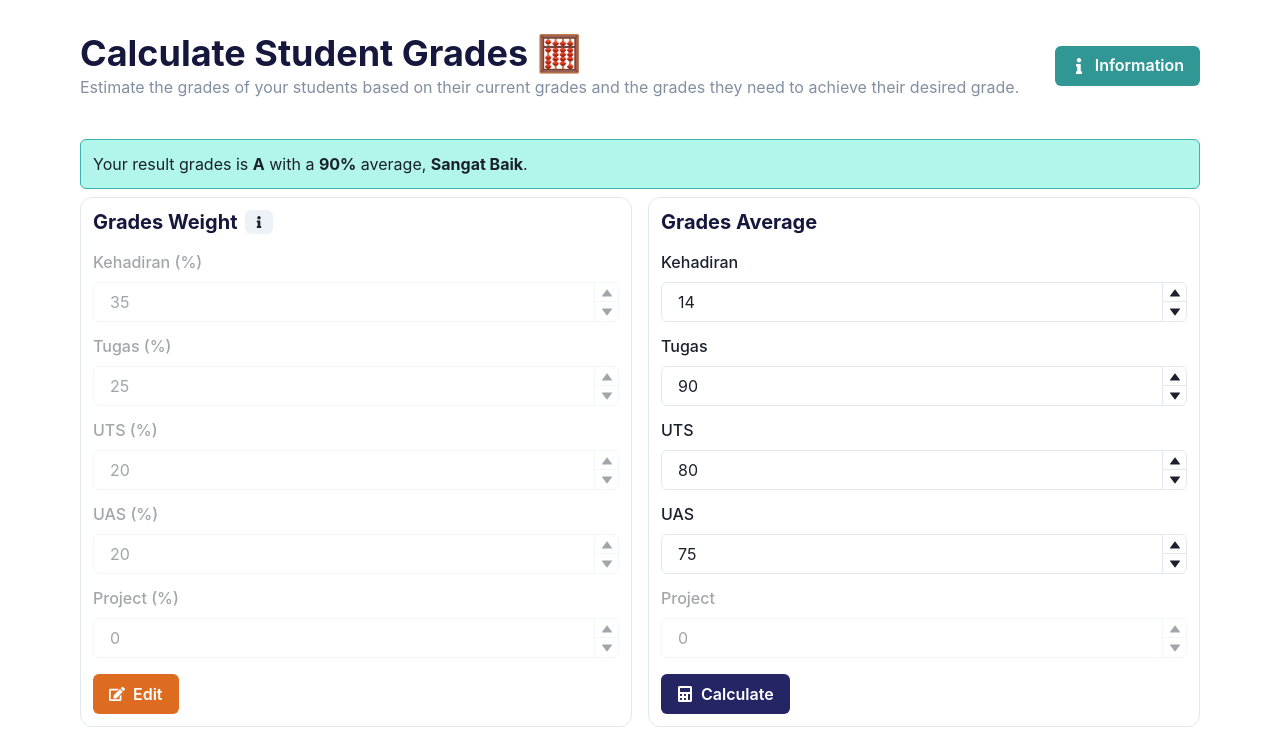
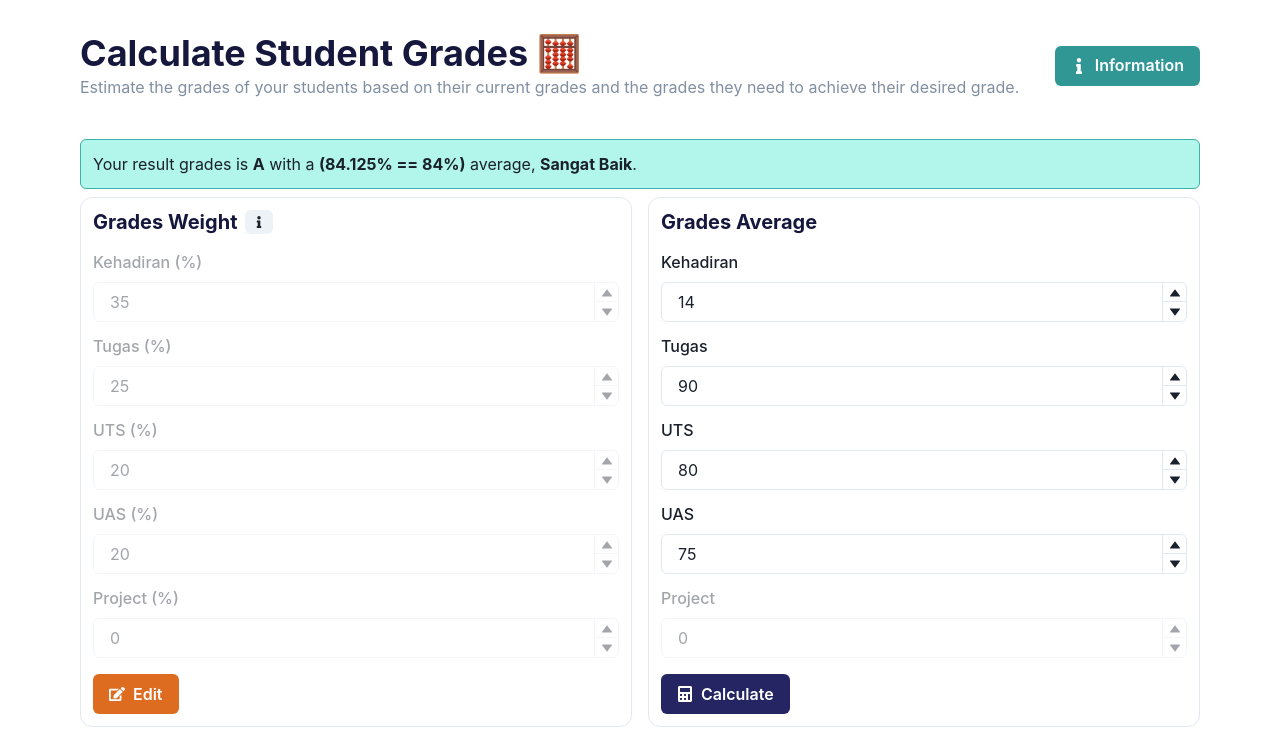
Before and after one commit to Ikram-Maulana/tugas-tsdp1, a Next.js app: page / in a window 1280 px wide. Shown: the top 735 px of the page. Built offline with nearby package versions, Linux system fonts and the light colour scheme.

Commit message:
Feat(Main): Main Logic
- Main logic but not dynamic for new data

```diff
--- a/pages/index.tsx
+++ b/pages/index.tsx
@@ -44,7 +44,7 @@ import {
 } from "@chakra-ui/react";
 import { GetStaticProps } from "next";
 import Head from "next/head";
-import { useRef, useState } from "react";
+import { useEffect, useRef, useState } from "react";
 import { FieldValues, SubmitHandler, useForm } from "react-hook-form";
 import { FaCalculator, FaEdit, FaInfo, FaSave } from "react-icons/fa";
 import Layout, { siteTitle } from "../components/Layout";
@@ -93,13 +93,7 @@ const Home = ({ dataGradesAverage, dataGradesRule }: gradesProps) => {
     uasWeight: dataGradesAverage[3].valueWeight,
     projectWeight: dataGradesAverage[4].valueWeight,
   });
-  const [average, setAverage] = useState<gradesFormProps>({
-    kehadiran: dataGradesAverage[0].value,
-    tugas: dataGradesAverage[1].value,
-    uts: dataGradesAverage[2].value,
-    uas: dataGradesAverage[3].value,
-    project: dataGradesAverage[4].value,
-  });
+  const [average, setAverage] = useState(0);
   const { isOpen, onOpen, onClose } = useDisclosure();
   const btnRef = useRef(null);
   const toast = useToast();
@@ -110,11 +104,11 @@ const Home = ({ dataGradesAverage, dataGradesRule }: gradesProps) => {
     formState: { errors },
   } = useForm({
     defaultValues: {
-      kehadiran: average.kehadiran,
-      tugas: average.tugas,
-      uts: average.uts,
-      uas: average.uas,
-      project: average.project,
+      kehadiran: dataGradesAverage[0].value,
+      tugas: dataGradesAverage[1].value,
+      uts: dataGradesAverage[2].value,
+      uas: dataGradesAverage[3].value,
+      project: dataGradesAverage[4].value,
     },
   });
   const {
@@ -131,19 +125,25 @@ const Home = ({ dataGradesAverage, dataGradesRule }: gradesProps) => {
     },
   });
   const onSubmit: SubmitHandler<FieldValues> = (data) => {
-    const kehadiran = Number(data.kehadiran);
-    const tugas = Number(data.tugas);
-    const uts = Number(data.uts);
-    const uas = Number(data.uas);
-    const project = Number(data.project);
+    const kehadiranAverage =
+      (data.kehadiran / dataGradesAverage[0].maxVal) * weights.kehadiranWeight;
+    const tugasAverage =
+      (data.tugas / dataGradesAverage[1].maxVal) * weights.tugasWeight;
+    const utsAverage =
+      (data.uts / dataGradesAverage[2].maxVal) * weights.utsWeight;
+    const uasAverage =
+      (data.uas / dataGradesAverage[3].maxVal) * weights.uasWeight;
+    const projectAverage =
+      (data.project / dataGradesAverage[4].maxVal) * weights.projectWeight;
 
-    setAverage({
-      kehadiran,
-      tugas,
-      uts,
-      uas,
-      project,
-    });
+    const totalAverage =
+      kehadiranAverage +
+      tugasAverage +
+      utsAverage +
+      uasAverage +
+      projectAverage;
+
+    setAverage(totalAverage);
   };
   const onSubmitWeight: SubmitHandler<FieldValues> = (data) => {
     const kehadiranWeight = Number(data.kehadiranWeight);
@@ -184,6 +184,33 @@ const Home = ({ dataGradesAverage, dataGradesRule }: gradesProps) => {
     });
   };
 
+  useEffect(() => {
+    const kehadiranAverage =
+      (dataGradesAverage[0].value / dataGradesAverage[0].maxVal) *
+      weights.kehadiranWeight;
+    const tugasAverage =
+      (dataGradesAverage[1].value / dataGradesAverage[1].maxVal) *
+      weights.tugasWeight;
+    const utsAverage =
+      (dataGradesAverage[2].value / dataGradesAverage[2].maxVal) *
+      weights.utsWeight;
+    const uasAverage =
+      (dataGradesAverage[3].value / dataGradesAverage[3].maxVal) *
+      weights.uasWeight;
+    const projectAverage =
+      (dataGradesAverage[4].value / dataGradesAverage[4].maxVal) *
+      weights.projectWeight;
+
+    const totalAverage =
+      kehadiranAverage +
+      tugasAverage +
+      utsAverage +
+      uasAverage +
+      projectAverage;
+
+    setAverage(totalAverage);
+  }, [dataGradesAverage, weights]);
+
   return (
     <Layout>
       <Head>
@@ -221,6 +248,7 @@ const Home = ({ dataGradesAverage, dataGradesRule }: gradesProps) => {
 
         <Stack gap="2">
           {/* Grades Result */}
+          {Math.round(average) >= 70 ? (
             <Box
               border={"1px"}
               borderColor={"teal.400"}
@@ -231,9 +259,81 @@ const Home = ({ dataGradesAverage, dataGradesRule }: gradesProps) => {
             >
               <Text>
                 Your result grades is <Text as="b">A</Text> with a{" "}
-              <Text as="b">90%</Text> average, <Text as="b">Sangat Baik</Text>.
+                <Text as="b">
+                  ({average}% == {Math.round(average)}%)
+                </Text>{" "}
+                average, <Text as="b">Sangat Baik</Text>.
               </Text>
             </Box>
+          ) : Math.round(average) >= 60 && Math.round(average) < 70 ? (
+            <Box
+              border={"1px"}
+              borderColor={"green.400"}
+              bgColor={"green.100"}
+              width={"full"}
+              padding={"0.75rem"}
+              rounded={"md"}
+            >
+              <Text>
+                Your result grades is <Text as="b">B</Text> with a{" "}
+                <Text as="b">
+                  ({average}% == {Math.round(average)}%)
+                </Text>{" "}
+                average, <Text as="b">Baik</Text>.
+              </Text>
+            </Box>
+          ) : Math.round(average) >= 50 && Math.round(average) < 60 ? (
+            <Box
+              border={"1px"}
+              borderColor={"yellow.400"}
+              bgColor={"yellow.100"}
+              width={"full"}
+              padding={"0.75rem"}
+              rounded={"md"}
+            >
+              <Text>
+                Your result grades is <Text as="b">C</Text> with a{" "}
+                <Text as="b">
+                  ({average}% == {Math.round(average)}%)
+                </Text>{" "}
+                average, <Text as="b">Cukup</Text>.
+              </Text>
+            </Box>
+          ) : Math.round(average) >= 40 && Math.round(average) < 50 ? (
+            <Box
+              border={"1px"}
+              borderColor={"pink.400"}
+              bgColor={"pink.100"}
+              width={"full"}
+              padding={"0.75rem"}
+              rounded={"md"}
+            >
+              <Text>
+                Your result grades is <Text as="b">D</Text> with a{" "}
+                <Text as="b">
+                  ({average}% == {Math.round(average)}%)
+                </Text>{" "}
+                average, <Text as="b">Kurang</Text>.
+              </Text>
+            </Box>
+          ) : (
+            <Box
+              border={"1px"}
+              borderColor={"red.400"}
+              bgColor={"red.100"}
+              width={"full"}
+              padding={"0.75rem"}
+              rounded={"md"}
+            >
+              <Text>
+                Your result grades is <Text as="b">E</Text> with a{" "}
+                <Text as="b">
+                  ({average}% == {Math.round(average)}%)
+                </Text>{" "}
+                average, <Text as="b">Sangat Kurang</Text>.
+              </Text>
+            </Box>
+          )}
 
           {/* Main Input */}
           <Grid
```
Lines whose indentation alone changed are shown as unchanged.
